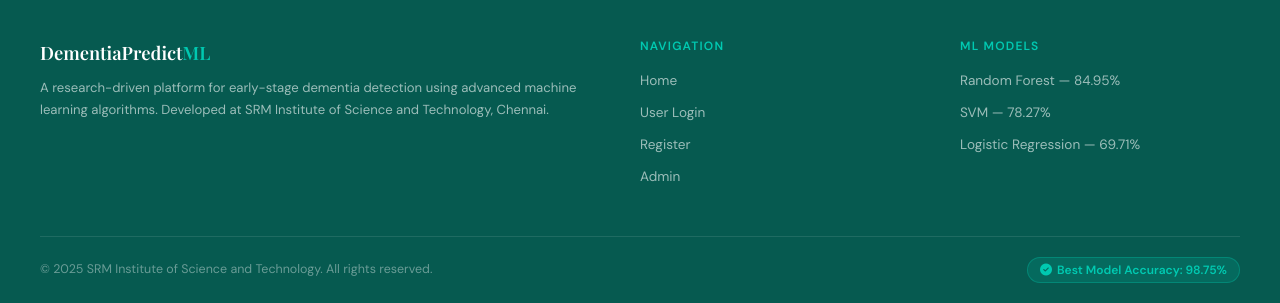
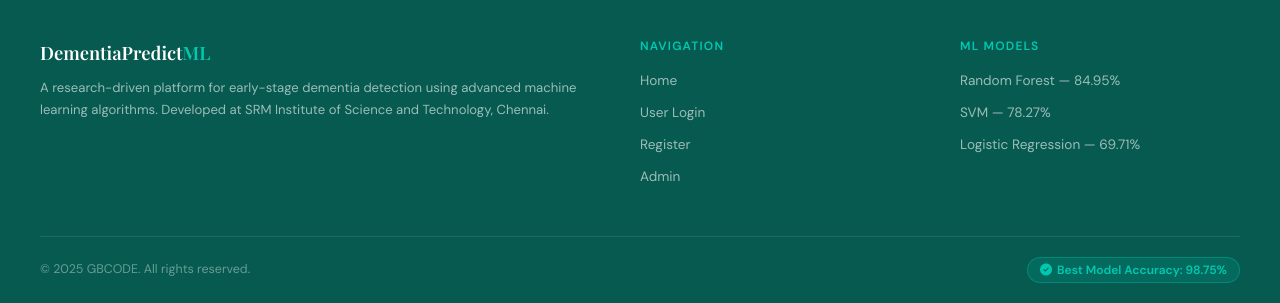
Before and after one commit to GOUTAM-GB/Personalized_Dementia_Prediction, a Django app: page / in a window 1280 px wide. Shown: the part 4132-4435 px from the top of the page. Run offline with Django 4.2, Linux system fonts and the light colour scheme; parts of the project's set-up code (start-up, migrations or seed data) failed here and were passed over; some libraries are stand-ins or nearby versions.

Commit message:
footer added

```diff
--- a/templates/admins/adminbase.html
+++ b/templates/admins/adminbase.html
@@ -412,7 +412,7 @@
 
     <!-- Footer -->
     <footer class="admin-footer">
-        &copy; 2025 SRM Institute of Science and Technology &mdash;
+        &copy; 2025 GBCODE &mdash;
         DementiaPredict<span>ML</span> Admin Panel. All rights reserved.
     </footer>
 
--- a/templates/base.html
+++ b/templates/base.html
@@ -328,7 +328,7 @@
             </div>
         </div>
         <div class="footer-bottom">
-            <span>&copy; 2025 SRM Institute of Science and Technology. All rights reserved.</span>
+            <span>&copy; 2025 GBCODE. All rights reserved.</span>
             <span class="accuracy-badge"><i class="fas fa-check-circle" style="margin-right:5px;"></i>Best Model Accuracy: 98.75%</span>
         </div>
     </footer>
--- a/templates/users/userbase.html
+++ b/templates/users/userbase.html
@@ -395,7 +395,7 @@
             </div>
         </div>
         <div class="footer-bottom">
-            <span>&copy; 2025 SRM Institute of Science and Technology. All rights reserved.</span>
+            <span>&copy; 2025 GBCODE. All rights reserved.</span>
             <span class="acc-badge"><i class="fas fa-check-circle" style="margin-right:5px;"></i>Best Model: 84.95% (Random Forest)</span>
         </div>
     </footer>
```
